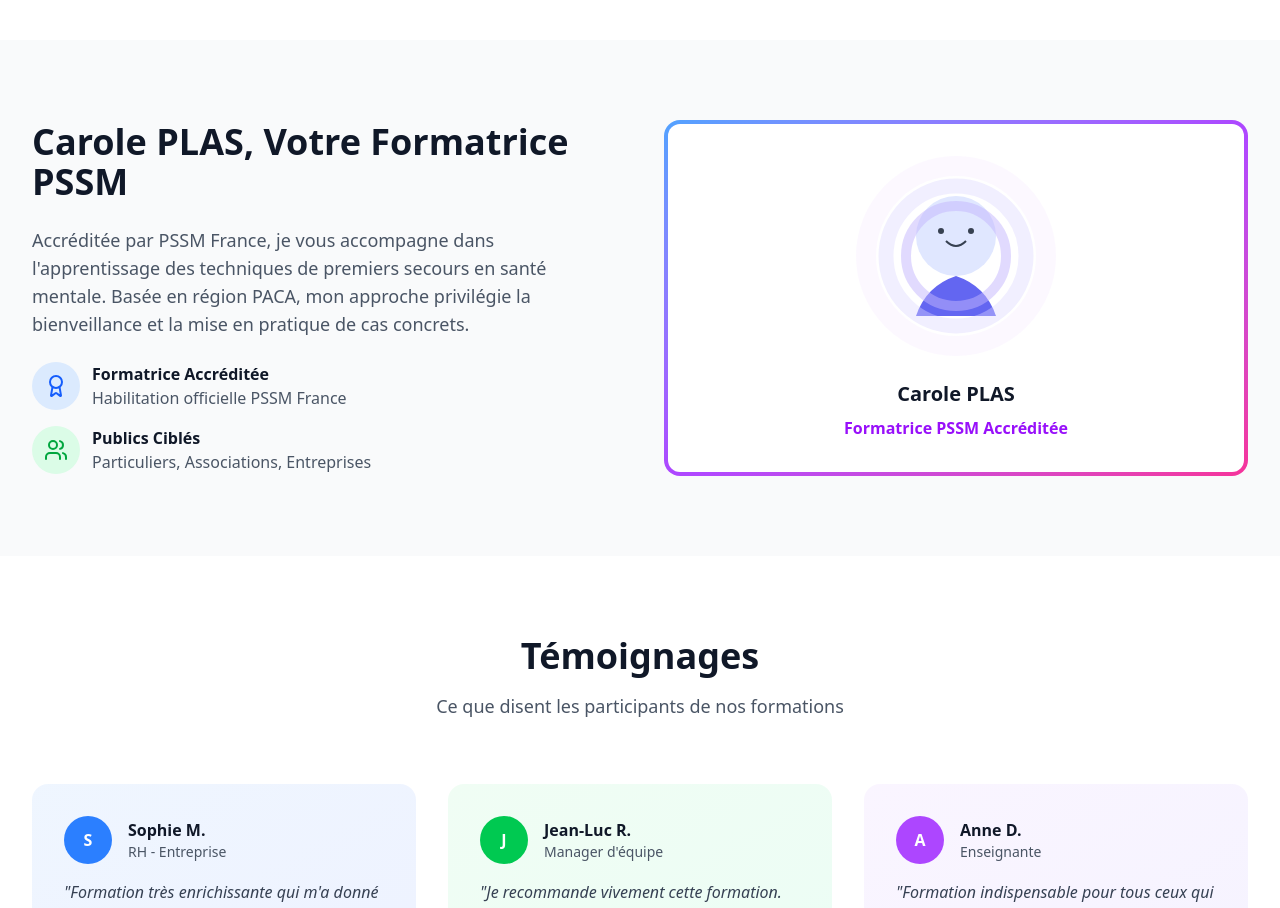
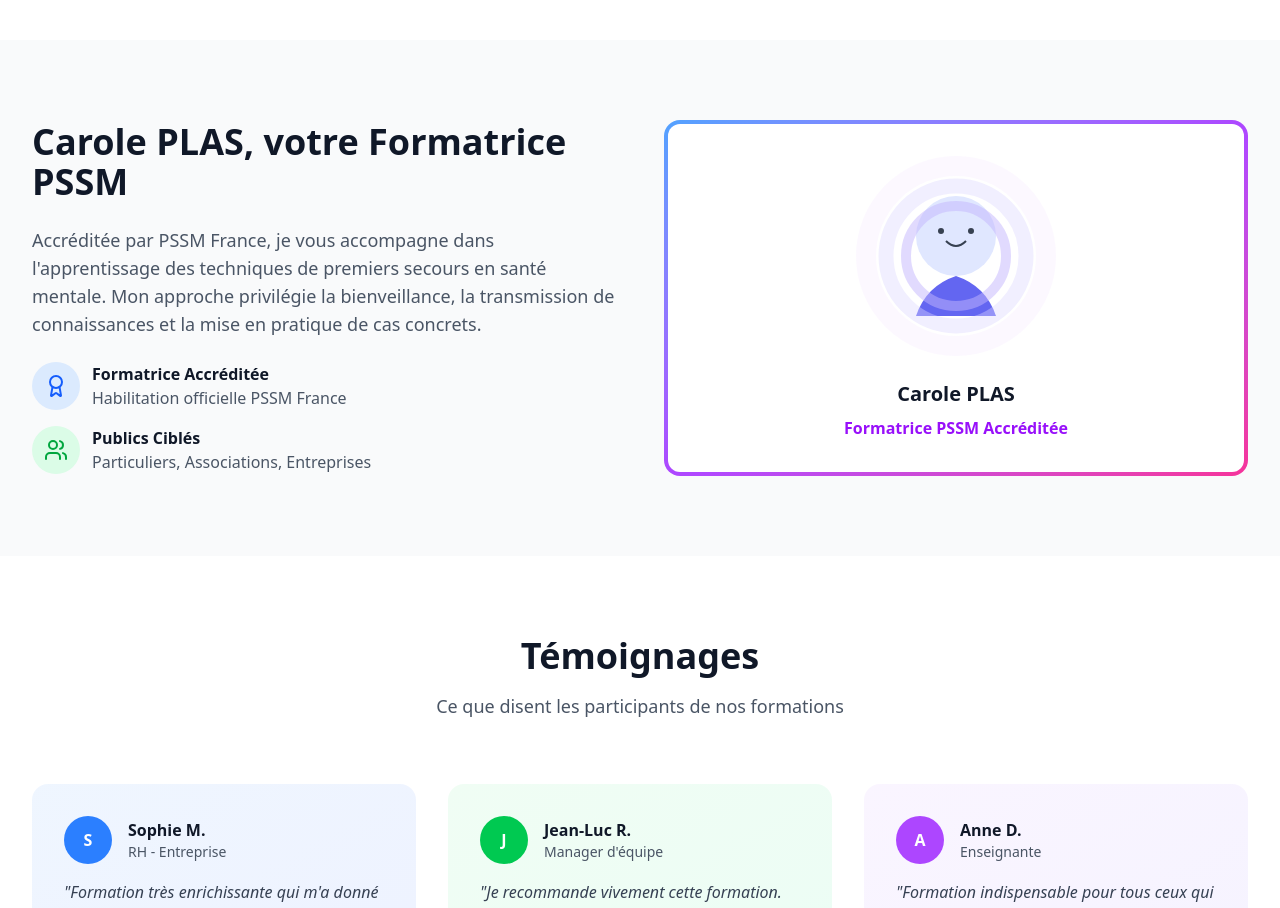
Before and after one commit to Web3-League/carole-pssm-site, a React (Vite) app: page / in a window 1280 px wide. Shown: the part 1360-2268 px from the top of the page. Built offline with nearby package versions, Linux system fonts and the light colour scheme.

Commit message:
text updated

```diff
--- a/src/App.jsx
+++ b/src/App.jsx
@@ -393,13 +393,14 @@
           <div className="grid lg:grid-cols-2 gap-12 items-center">
             <div>
               <h3 className="text-4xl font-bold text-gray-900 mb-6">
-                Carole PLAS, Votre Formatrice PSSM
+                Carole PLAS, votre Formatrice PSSM
               </h3>
               <p className="text-lg text-gray-600 mb-6">
                 Accréditée par PSSM France, je vous accompagne dans
                 l'apprentissage des techniques de premiers secours en santé
-                mentale. Basée en région PACA, mon approche privilégie la
-                bienveillance et la mise en pratique de cas concrets.
+                mentale. Mon approche privilégie la bienveillance, la
+                transmission de connaissances et la mise en pratique de cas
+                concrets.
               </p>
 
               <div className="space-y-4">
```
